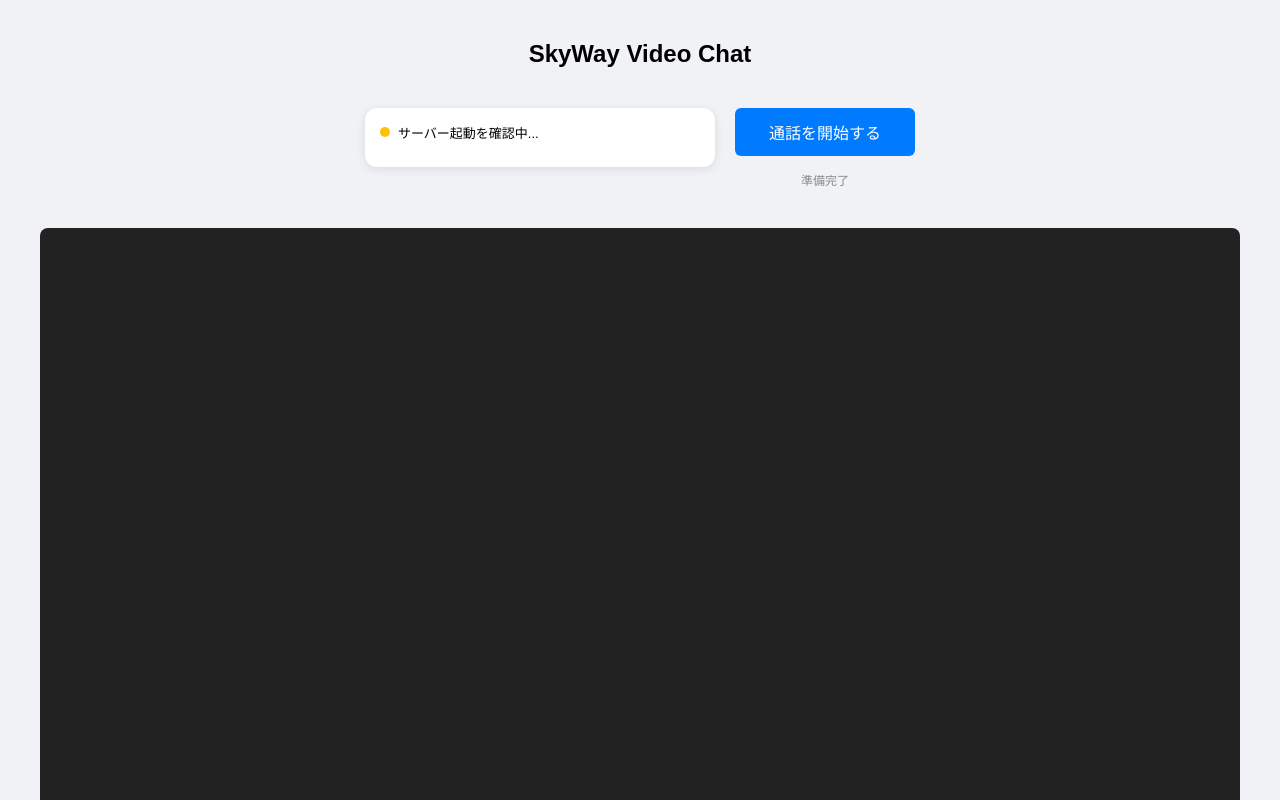
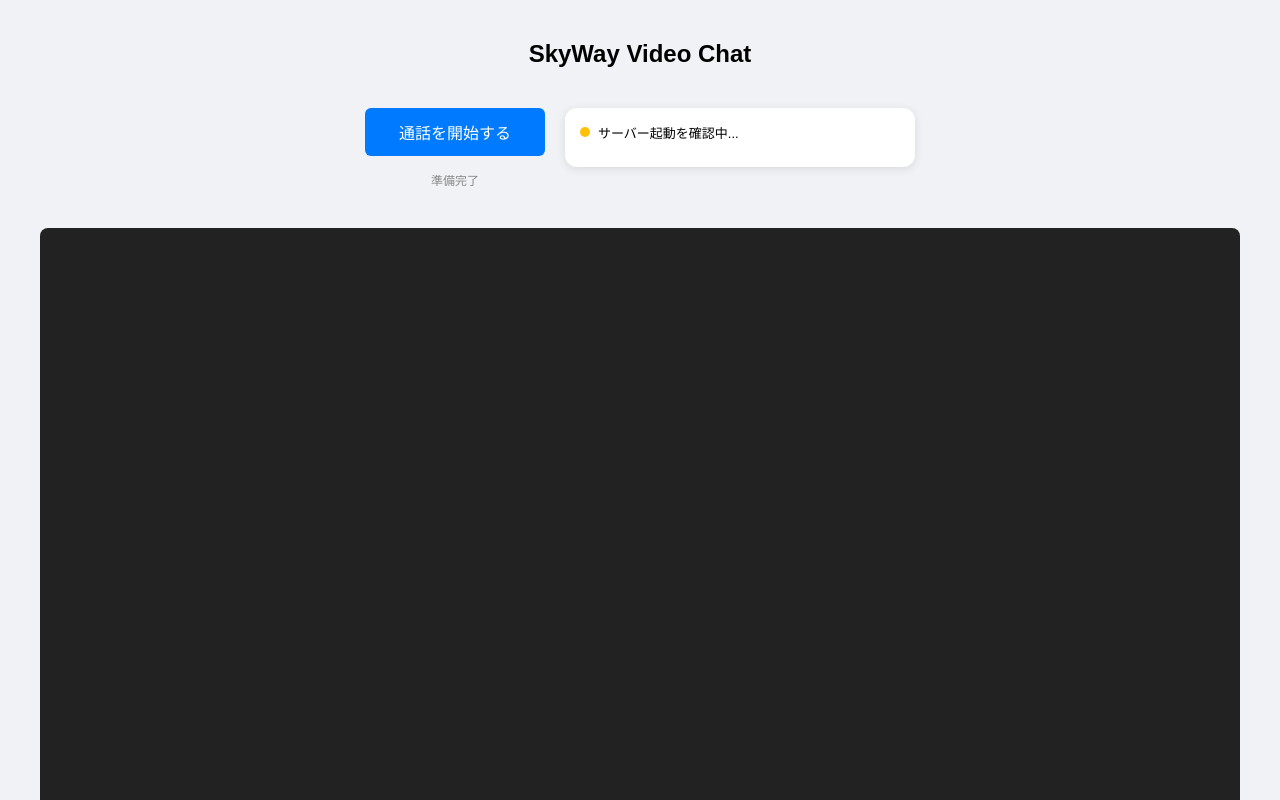
Before and after one commit to yu7-village/rose, a website: page index.html in a window 1280 px wide. Shown: the top 800 px of the page. Drawn offline with Linux system fonts and the light colour scheme.

Commit message:
a-2026-01-25

```diff
--- a/index.html
+++ b/index.html
@@ -6,14 +6,12 @@
     <title>SkyWay V3 P2P Video Chat</title>
     <style>
         body { font-family: sans-serif; display: flex; flex-direction: column; align-items: center; background: #f0f2f5; padding: 20px; margin: 0; }
-
-        /* 全体コンテナ */
         .main-layout { display: flex; flex-direction: column; align-items: center; width: 100%; max-width: 1200px; gap: 20px; }
 
-        /* 上部操作エリア：左に情報、右にボタン */
+        /* レイアウトの肝：row-reverse で左右を入れ替え */
         .controls-wrapper {
             display: flex;
-            flex-direction: row;
+            flex-direction: row-reverse; /* 右に情報、左にボタン */
             align-items: flex-start;
             justify-content: center;
             gap: 20px;
@@ -21,7 +19,7 @@
             flex-wrap: wrap;
         }
 
-        /* 左側：サーバー・参加者・チャットパネル */
+        /* 右側（情報は右） */
         .info-panel {
             background: white;
             padding: 15px;
@@ -31,10 +29,9 @@
             text-align: left;
         }
 
-        /* 右側：ボタン操作エリア */
+        /* 左側（ボタンは左） */
         .button-group { display: flex; flex-direction: column; gap: 10px; }
         button { padding: 12px 24px; font-size: 16px; cursor: pointer; background: #007bff; color: white; border: none; border-radius: 6px; min-width: 180px; }
-        button:disabled { background: #ccc; }
 
         /* ステータスランプ */
         .server-status { font-size: 13px; display: flex; align-items: center; gap: 8px; margin-bottom: 10px; }
@@ -50,7 +47,7 @@
         .chat-input-group { display: flex; gap: 5px; }
         input { flex: 1; padding: 8px; border: 1px solid #ccc; border-radius: 4px; }
 
-        /* ビデオ表示 */
+        /* ビデオ */
         .video-grid { display: grid; grid-template-columns: repeat(auto-fit, minmax(300px, 1fr)); gap: 15px; width: 100%; margin-top: 20px; }
         .video-wrapper { background: #222; border-radius: 8px; overflow: hidden; position: relative; aspect-ratio: 4/3; }
         video { width: 100%; height: 100%; object-fit: cover; }
```
